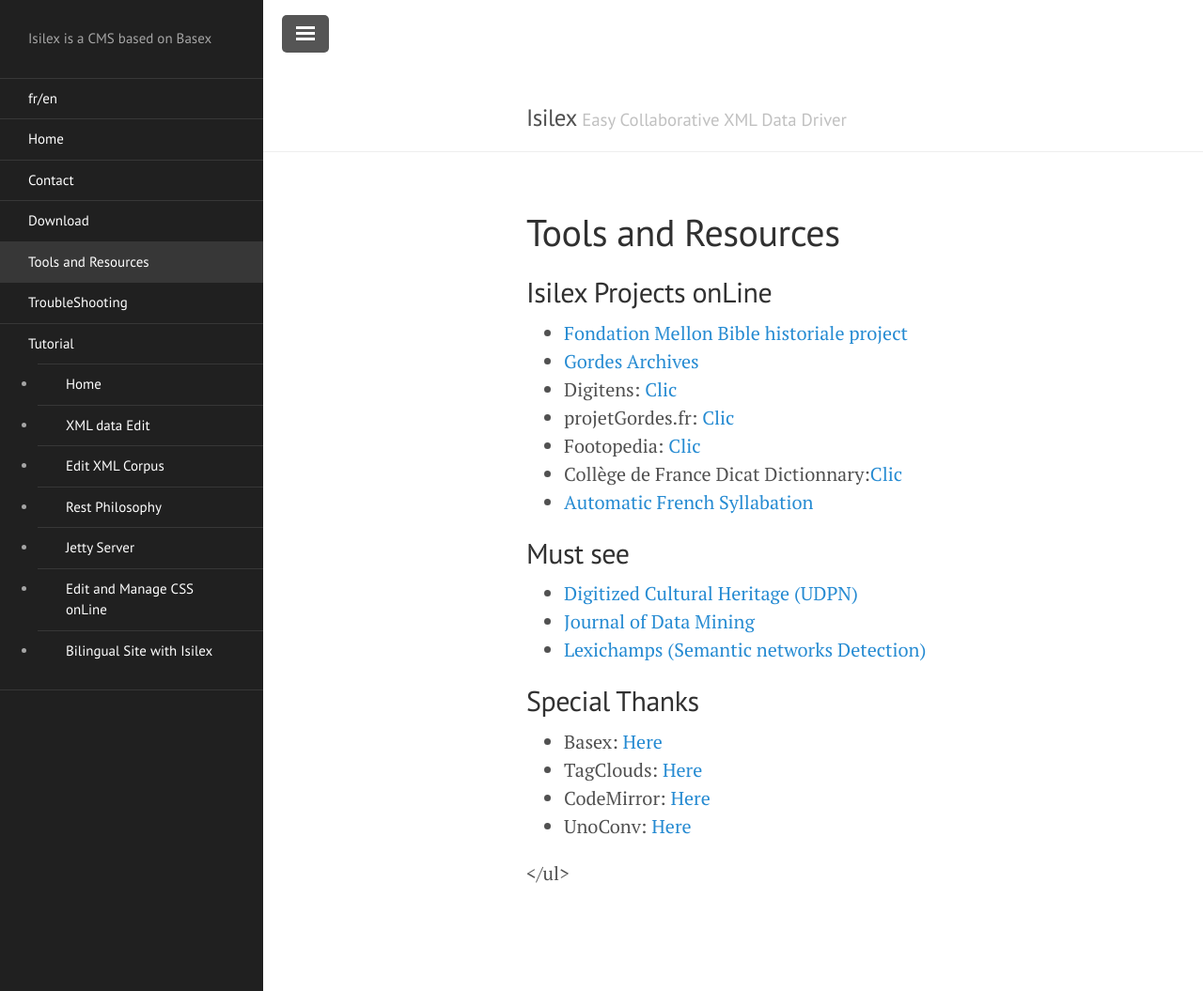
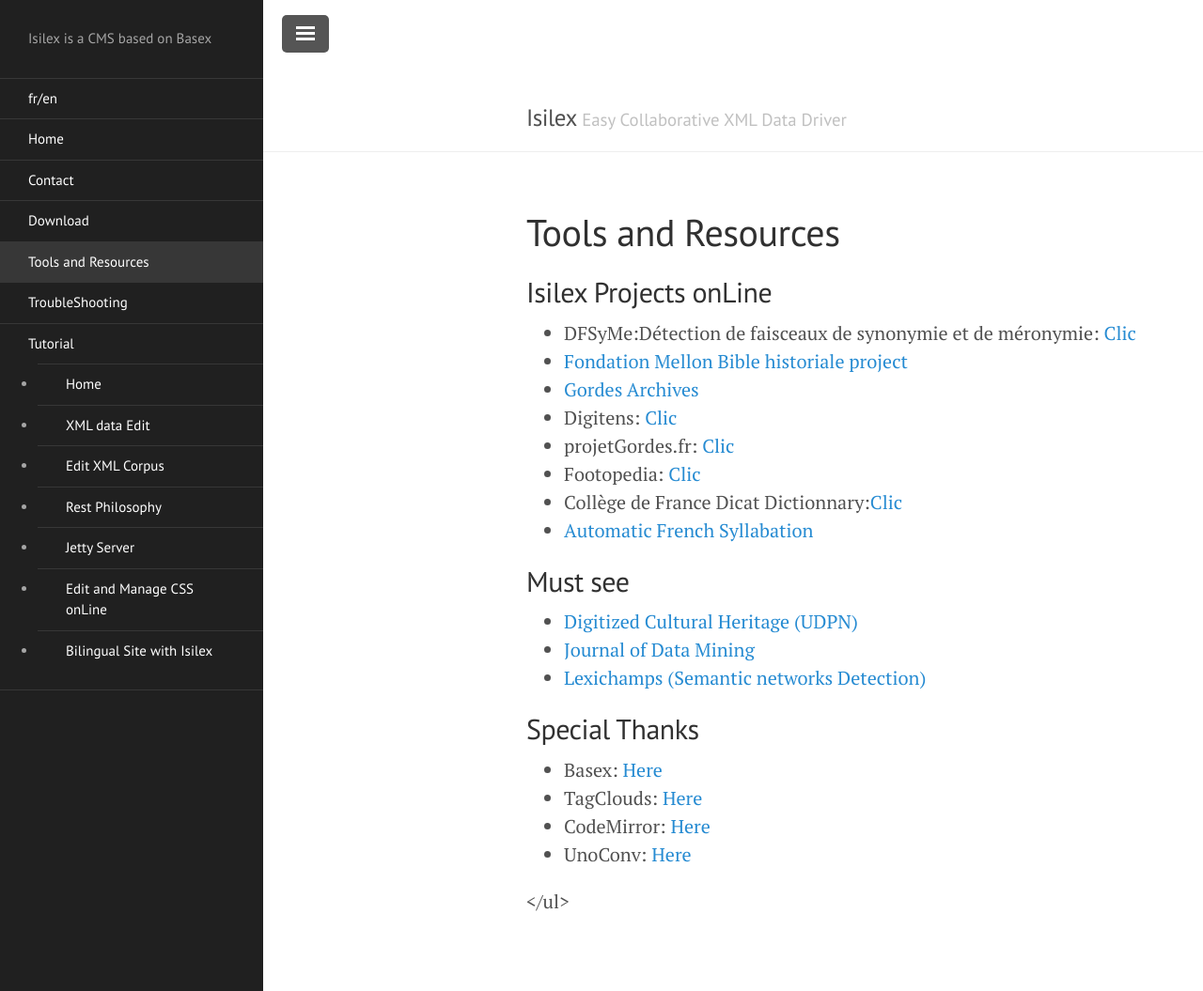
Before and after one commit to Isilex/easy-xml, a Jekyll site: the page built from Tools anr Resources.md, in a window 1280 px wide and 1055 px high. Shown: the whole window at 94% size. Built offline with Jekyll 4.4.1, drawn with Linux system fonts in a browser that asks for light colours.

Commit message:
Update Tools anr Resources.md

```diff
--- a/Tools anr Resources.md
+++ b/Tools anr Resources.md
@@ -7,6 +7,7 @@
 <p>
   <h2>Isilex Projects onLine</h2>
  <ul>
+  <li>DFSyMe:Détection de faisceaux de synonymie et de méronymie: <a shape="rect" href="http://www.dfsm.fr">Clic</a></li>
   <li><a href="http://www.biblehistoriale.fr">Fondation Mellon Bible historiale project</a></li>
   <li><a href="http://www.projetgordes.fr/">Gordes Archives</a></li>
   <li>Digitens:&nbsp;<a shape="rect" href="http://www.digitens.fr">Clic</a></li>
```
